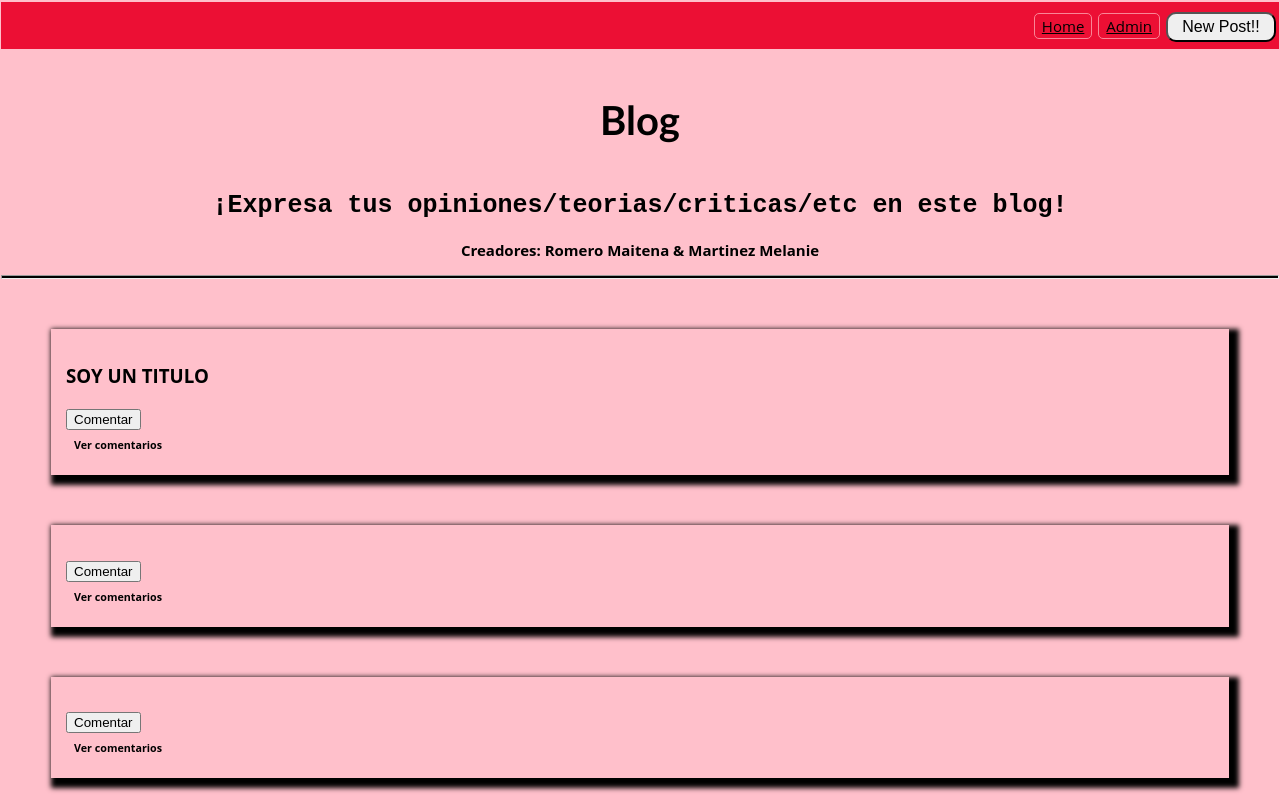
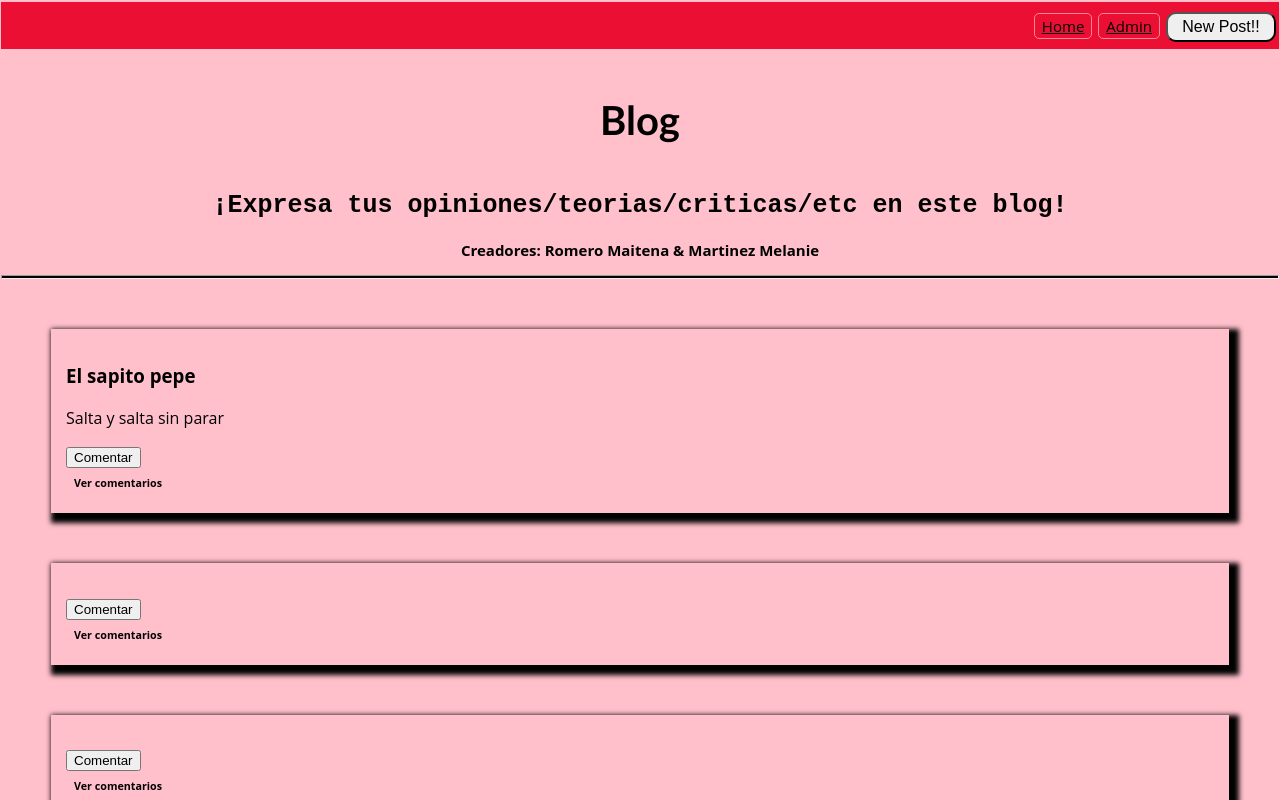
Before and after one commit to RMaitena/TP-Blog-Martinez-Romero, a React (Create React App) app: page / in a window 1280 px wide. Shown: the top 800 px of the page. Built offline with nearby package versions, Linux system fonts and the light colour scheme.

Commit message:
Guardando cambios

```diff
--- a/src/App.js
+++ b/src/App.js
@@ -11,7 +11,7 @@ return (
 <Navegador/>
 <Encabezado/>
 <div className="posteos">
-<Post titulo='SOY UN TITULO'/>
+<Post titulo='El sapito pepe' descripcion='Salta y salta sin parar'/>
 <Post/>
 <Post/>
 <Post/>
--- a/src/Navegador.js
+++ b/src/Navegador.js
@@ -3,19 +3,13 @@ import React from "react";
 function Navegador(props) {
 return (
 <div>
-<nav className="dos">
-<ul>
-<li>
-<a href="#">Home</a>
-</li>
-<li>
-<a href="#">Admin</a>
-</li>
-<li>
-<button className="btnsucces">New Post!!</button>
-</li>
-</ul>
-</nav>
+  <nav className="dos">
+   <ul>
+    <li><a href="/inicio">Home</a></li>
+    <li><a href="/admin">Admin</a></li>
+    <li><button className="btnsucces">New Post!!</button></li>
+  </ul>
+ </nav>
 </div>
 );
 }
--- a/src/Post.js
+++ b/src/Post.js
@@ -4,7 +4,7 @@ function Post(props) {
 return (
 <div className='texto'>
 <h3>{props.titulo}</h3>
-<p>{props.descipcion} </p>
+<p>{props.descripcion}</p>
 <button className='coment'>Comentar</button>
 <h6 className='ver'>Ver comentarios</h6>
 </div>
```
Also changed, not shown: 1 other file (tests, documents, lock files or other folders).
